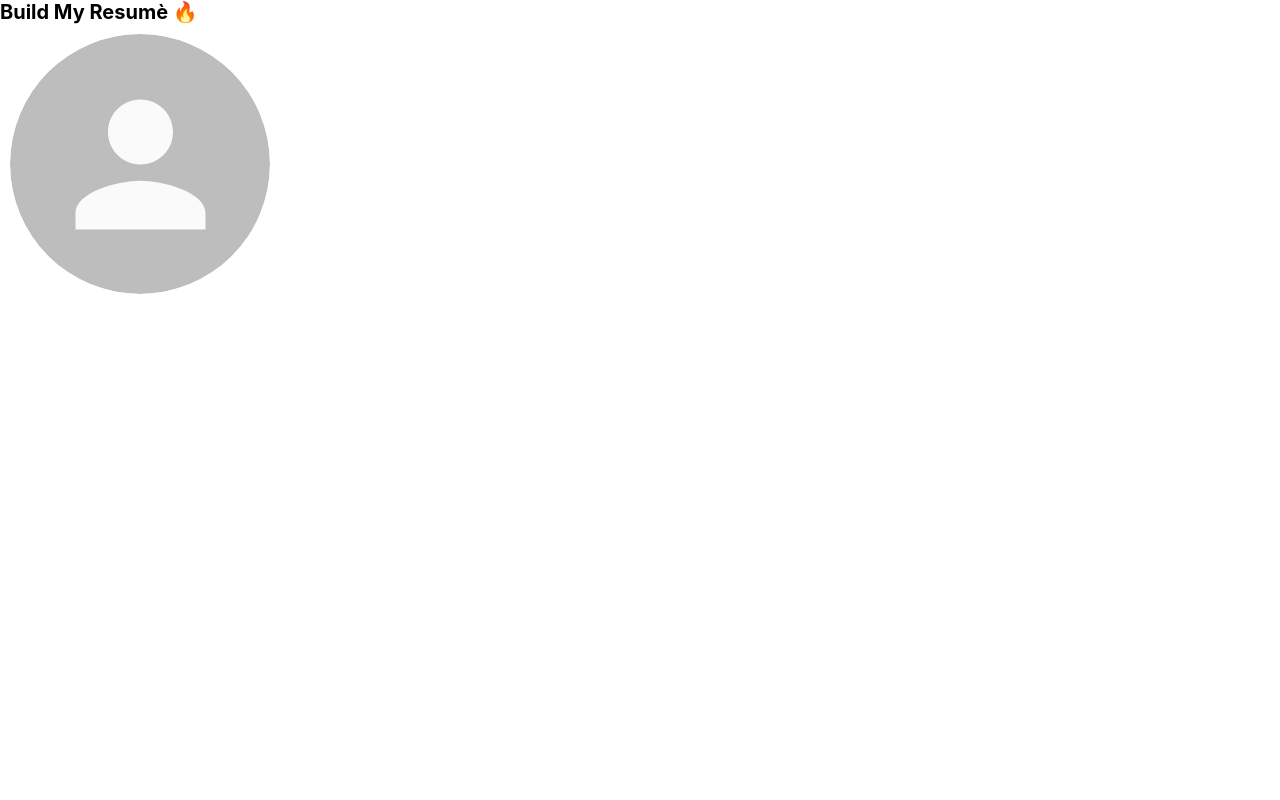
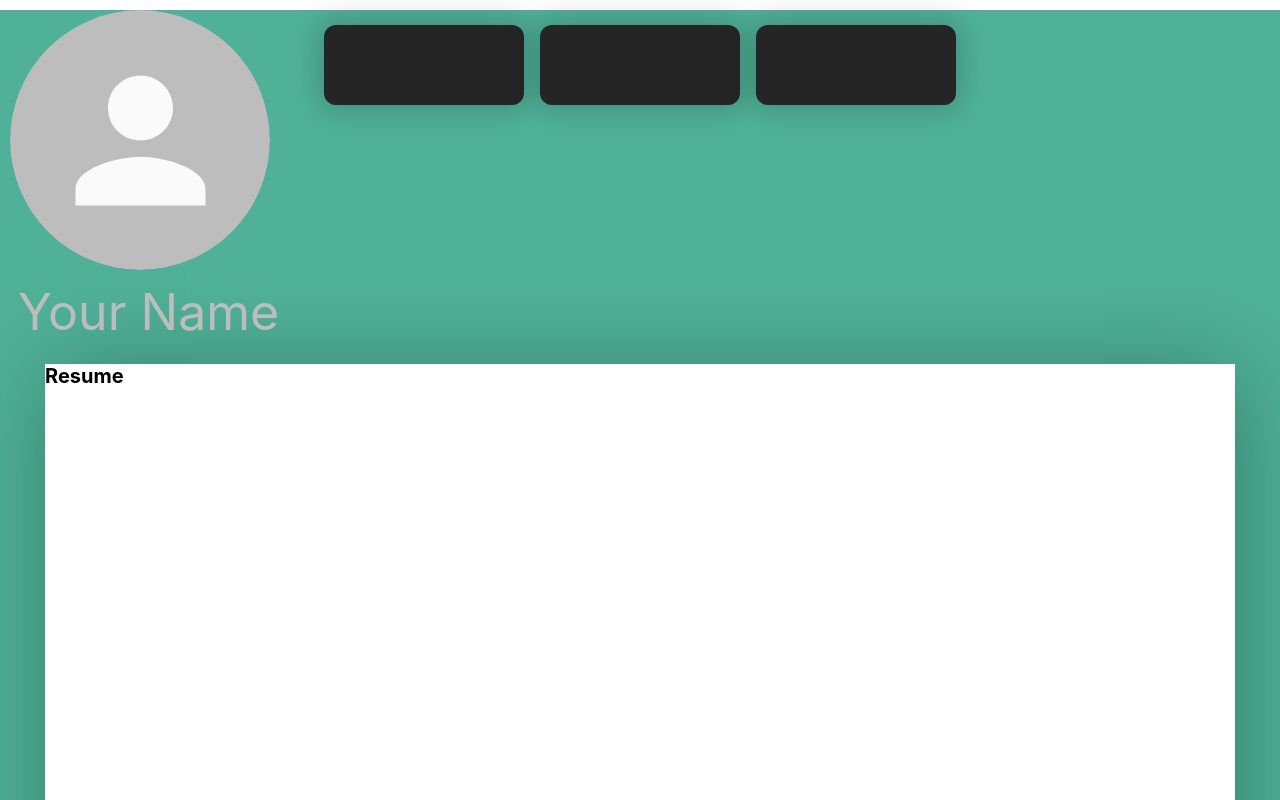
Before and after one commit to Praharsh99/buildmyresume, a React (Create React App) app: page / in a window 1280 px wide. Shown: the top 800 px of the page. Built offline with nearby package versions, Linux system fonts and the light colour scheme.

Commit message:
Created the tool bar component and resume components and added the basic styling for it

```diff
--- a/src/App.css
+++ b/src/App.css
@@ -1,4 +1,5 @@
 .app {
+  background: #4fb298;
 }
 
 /* background: #3083dc; */
--- a/src/App.js
+++ b/src/App.js
@@ -2,15 +2,18 @@ import React from 'react';
 
 import ProfilePicture from './components/profile-picture/profile-picture.component';
 import ContentInput from './components/content-input/content-input.component';
+import Resume from './components/resume/resume.component';
+import ToolBar from './components/tool-bar/tool-bar.component';
 
 import './App.css';
 
 function App() {
   return (
     <div className="app">
-      <h1>Build My Resumè {'🔥'}</h1>
+      <ToolBar />
       <ProfilePicture />
       <ContentInput />
+      <Resume />
     </div>
   );
 }
--- a/src/components/content-input/content-input.component.jsx
+++ b/src/components/content-input/content-input.component.jsx
@@ -5,7 +5,7 @@ import './content-input.styles.css';
 const ContentInput = () => {
   return (
     <div className="contentInput">
-      <p contentEditable={true}></p>
+      <p placeholder="Your Name" contentEditable={true}></p>
     </div>
   );
 };
--- a/src/components/content-input/content-input.styles.css
+++ b/src/components/content-input/content-input.styles.css
@@ -9,7 +9,7 @@
   outline: none;
   width: 100%;
   font-size: 50px;
-  padding: 2px 4px;
+  padding: 2px 8px;
   border-radius: 5px;
   background: transparent;
   transition: all 0.2s ease;
@@ -18,3 +18,9 @@
 .contentInput > p:focus {
   background: rgba(128, 128, 128, 0.2);
 }
+
+.contentInput > p:empty:before {
+  content: attr(placeholder);
+  pointer-events: none;
+  color: #bdbdbd;
+}
--- a/src/components/resume/resume.styles.css
+++ b/src/components/resume/resume.styles.css
@@ -0,0 +1,7 @@
+.resume {
+  width: 1190px;
+  height: 1684px;
+  background: #fff;
+  margin: 20px auto;
+  box-shadow: 4px 7px 90px rgba(0, 0, 0, 0.3);
+}
--- /dev/null
+++ b/src/components/tool-bar/tool-bar.component.jsx
@@ -0,0 +1,15 @@
+import React from 'react';
+
+import './tool-bar.styles.css';
+
+const ToolBar = () => {
+  return (
+    <div className="toolBar">
+      <div></div>
+      <div></div>
+      <div></div>
+    </div>
+  );
+};
+
+export default ToolBar;
--- /dev/null
+++ b/src/components/tool-bar/tool-bar.styles.css
@@ -0,0 +1,27 @@
+.toolBar {
+  position: fixed;
+  top: 0;
+  left: 0;
+  right: 0;
+  z-index: 999999;
+  padding: 25px;
+  display: flex;
+  justify-content: center;
+  align-items: center;
+  background: transparent;
+}
+
+.toolBar > div {
+  border-radius: 12px;
+  padding: 40px 100px;
+  background: #252525;
+  margin: 0 8px;
+  box-shadow: 0 0 30px 5px rgba(0, 0, 0, 0.2);
+}
+
+.toolBar > div:first-child {
+}
+
+.toolBar > div:last-child,
+.toolBar > div:nth-child(2) {
+}
```
